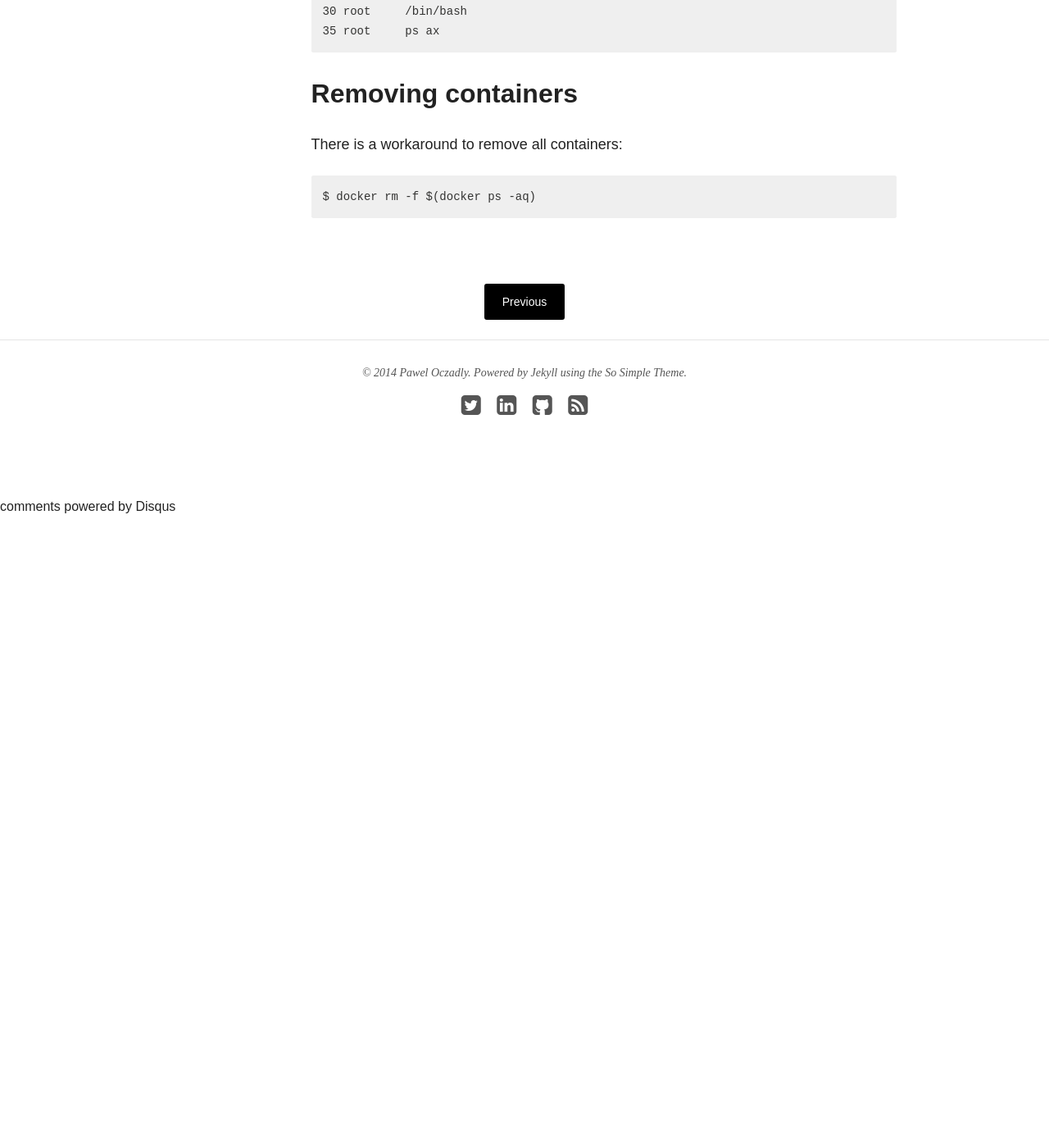
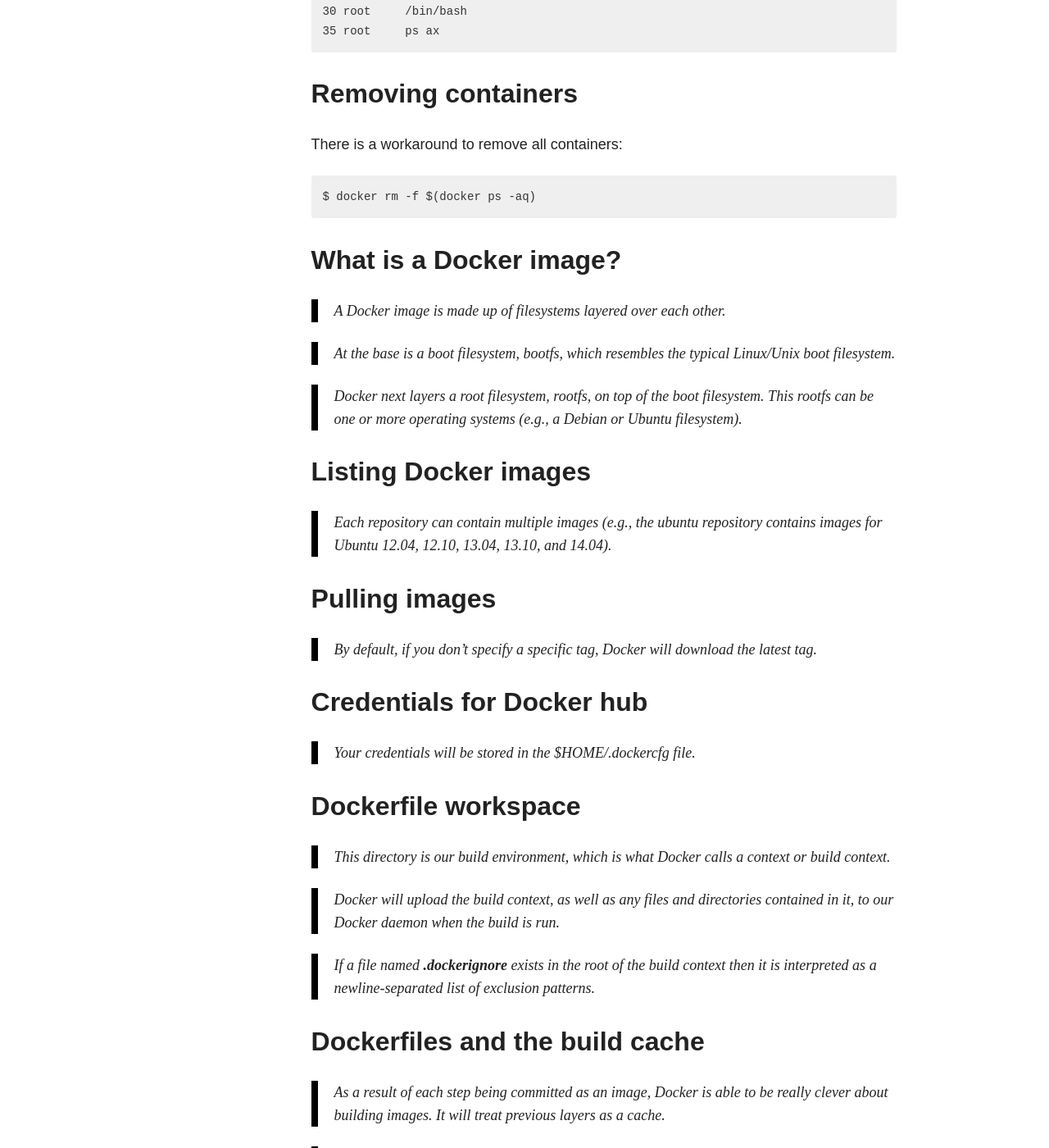
Before and after one commit to paweloczadly/paweloczadly.github.io, a Jekyll site: the page built from _posts/2014-11-28-book-notes-the-docker-book.md, in a window 1280 px wide and 1400 px high, scrolled down 2742 px. Shown: the whole window at 82% size. Built offline with Jekyll 4.4.1, drawn with Linux system fonts in a browser that asks for light colours; nearby versions of some CDN libraries; comment, search, counter and statistics services are not loaded; before the commit the page ends 3372 px from its top, so only the background shows below that; some of the changed text lies outside the part shown.

Commit message:
2014-11-28

```diff
--- a/_posts/2014-11-28-book-notes-the-docker-book.md
+++ b/_posts/2014-11-28-book-notes-the-docker-book.md
@@ -82,3 +82,114 @@
 There is a workaround to remove all containers:
 
     $ docker rm -f $(docker ps -aq)
+
+## What is a Docker image?
+
+> A Docker image is made up of filesystems layered over each other.
+
+> At the base is a boot filesystem, bootfs, which resembles the typical Linux/Unix boot filesystem.
+
+> Docker next layers a root filesystem, rootfs, on top of the boot filesystem. This rootfs can be one or more operating systems (e.g., a Debian or Ubuntu filesystem).
+
+## Listing Docker images
+
+> Each repository can contain multiple images (e.g., the ubuntu repository contains images for Ubuntu 12.04, 12.10, 13.04, 13.10, and 14.04).
+
+## Pulling images
+
+> By default, if you don't specify a specific tag, Docker will download the latest tag.
+
+## Credentials for Docker hub
+
+> Your credentials will be stored in the $HOME/.dockercfg file.
+
+## Dockerfile workspace
+
+> This directory is our build environment, which is what Docker calls a context or build context.
+
+> Docker will upload the build context, as well as any files and directories contained in it, to our Docker daemon when the build is run.
+
+> If a file named **.dockerignore** exists in the root of the build context then it is interpreted as a newline-separated list of exclusion patterns.
+
+## Dockerfiles and the build cache
+
+> As a result of each step being committed as an image, Docker is able to be really clever about building images. It will treat previous layers as a cache.
+
+> If we want to drill down into how our image was created, we can use the docker history command.
+
+> Docker can randomly assign a high port from range **49000** to **49900**
+
+## Instructions in Dockerfile
+
+> Each instruction, for example FROM, should be in upper-case
+
+### RUN
+
+> By default, the RUN instruction executes inside a shell using the command wrapper /bin/sh -c.
+
+### CMD
+
+> You can also specify the CMD instruction without an array, in which case Docker will prepend /bin/sh -c to the command.
+
+> You can only specify one CMD instruction in a Dockerfile. If more than one is specified, then the last CMD instruction will be used.
+
+> If you need to run multiple processes or commands as part of starting a container you should use a service management tool like **Supervisor**.
+
+### ENTRYPOINT
+
+> The ENTRYPOINT instruction provides a command that isn't as easily overridden. Instead, any arguments we specify on the docker run command line will be passed as arguments to the command specified in the ENTRYPOINT.
+
+> If required at runtime, you can override the ENTRYPOINT instruction using the docker run command with --entrypoint flag.
+
+### ENV
+
+You can also pass environment variables on the docker run command line using the -e flag.
+
+### USER
+
+> The USER instruction specifies a user that the image should be run as;
+
+example:
+
+    USER jenkins
+
+> We can specify a username or a UID and group or GID.
+
+example:
+
+    USER user
+    USER user:group
+    USER uid
+    USER uid:gid
+    USER user:gid
+    USER uid:group
+
+> You can also override this at runtime by specifying the -u flag with the docker run command.
+
+The default user is **root** if it is not specified.
+
+### VOLUME
+
+> Volumes can be shared and reused between containers.
+
+> A container doesn't have to be running to share its volumes.
+
+> Volumes persist until no containers use them.
+
+### ADD
+
+> If the destination ends in a /, then it considers the source a directory.
+
+> If a tar archive (valid archive types include gzip, bzip2, xz) is specified as the source file, then Docker will automatically unpack it for you.
+
+example:
+
+    ADD consul-template_0.3.1_linux_amd64.tar.gz /tmp/consul-template/
+
+> New files and directories will be created with a mode of 0755 and a UID and GID of 0.
+
+### COPY
+
+> The key difference is that the COPY instruction is purely focused on copying local files from the build context and does not have any extraction or decompression capabilities.
+
+> You cannot copy anything that is outside of this directory, because the build context is uploaded to the Docker daemon, and the copy takes place there.
```
